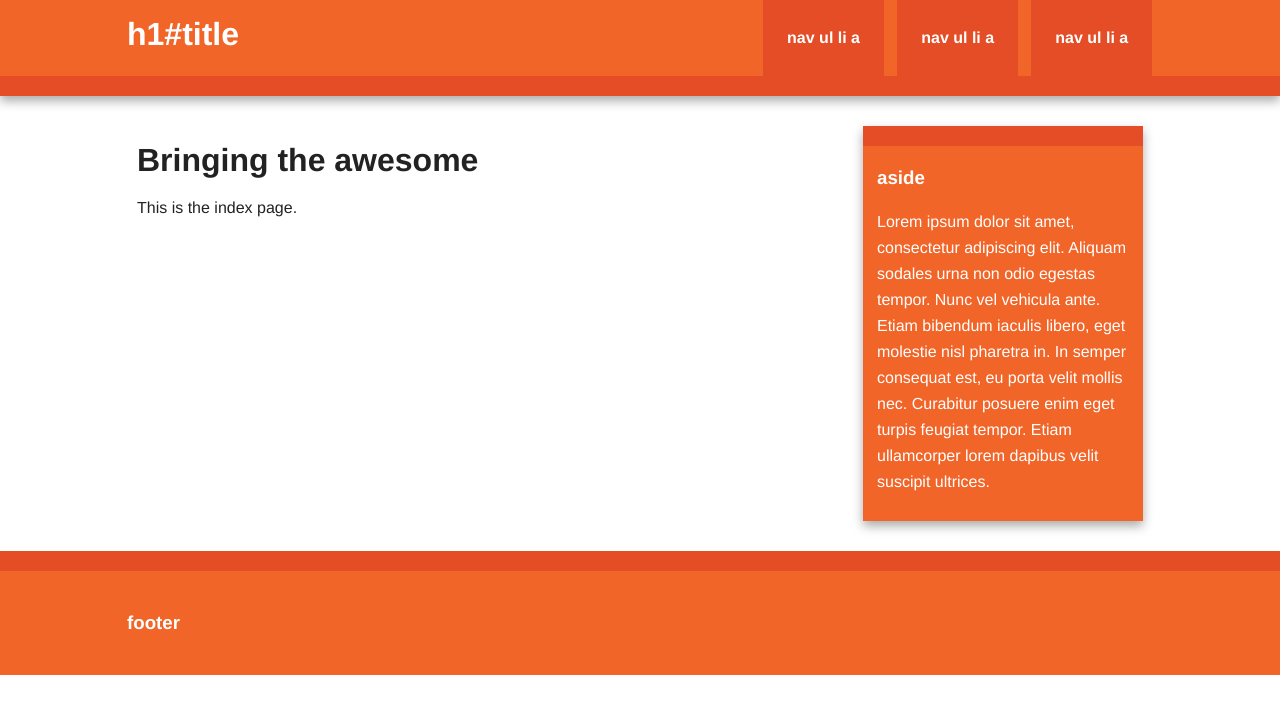
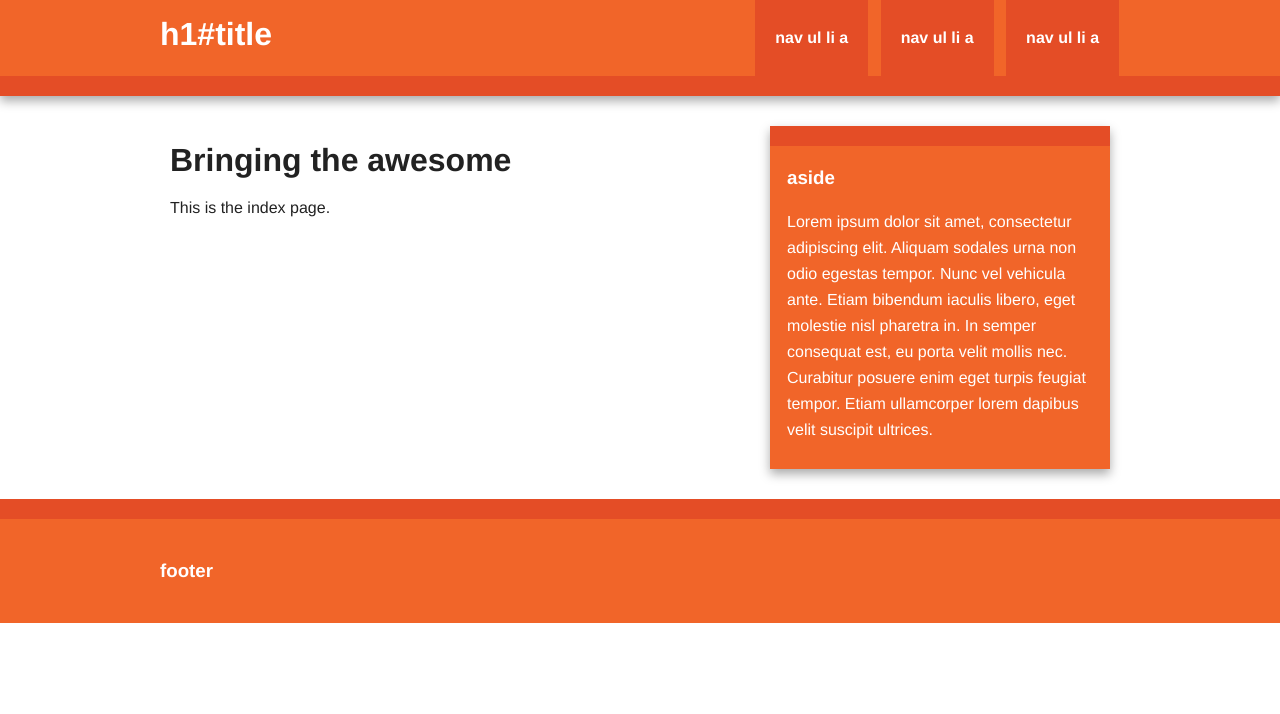
Before and after one commit to mattfarina/jekyll-base, a Jekyll site: the page built from index.html, in a window 1280 px wide. Shown: the top 714 px of the page. Built offline with Jekyll 4.4.1, drawn with Linux system fonts in a browser that asks for light colours; nearby versions of some CDN libraries; Markdown is read by kramdown in place of the engine named in the settings.

Commit message:
Tweaked width css

```diff
--- a/assets/css/style.css
+++ b/assets/css/style.css
@@ -389,14 +389,14 @@ nav a:hover{
 
 	#content{
 		float: left;
-		width: 580px;
+		width: 520px;
     margin: 0 10px;
     padding-right: 60px;
 	}
 
 	#sidebar{
 		float:right;
-		width: 280px;
+		width: 340px;
     margin: 0 10px;
 	}
 }
@@ -408,7 +408,7 @@ nav a:hover{
    =============== */
 
 	.wrapper{
-		width:1026px; /* 1140px - 10% for margins */
+		width:960px; /* 1140px - 10% for margins */
 		margin:0 auto;
 	}
 }
```
